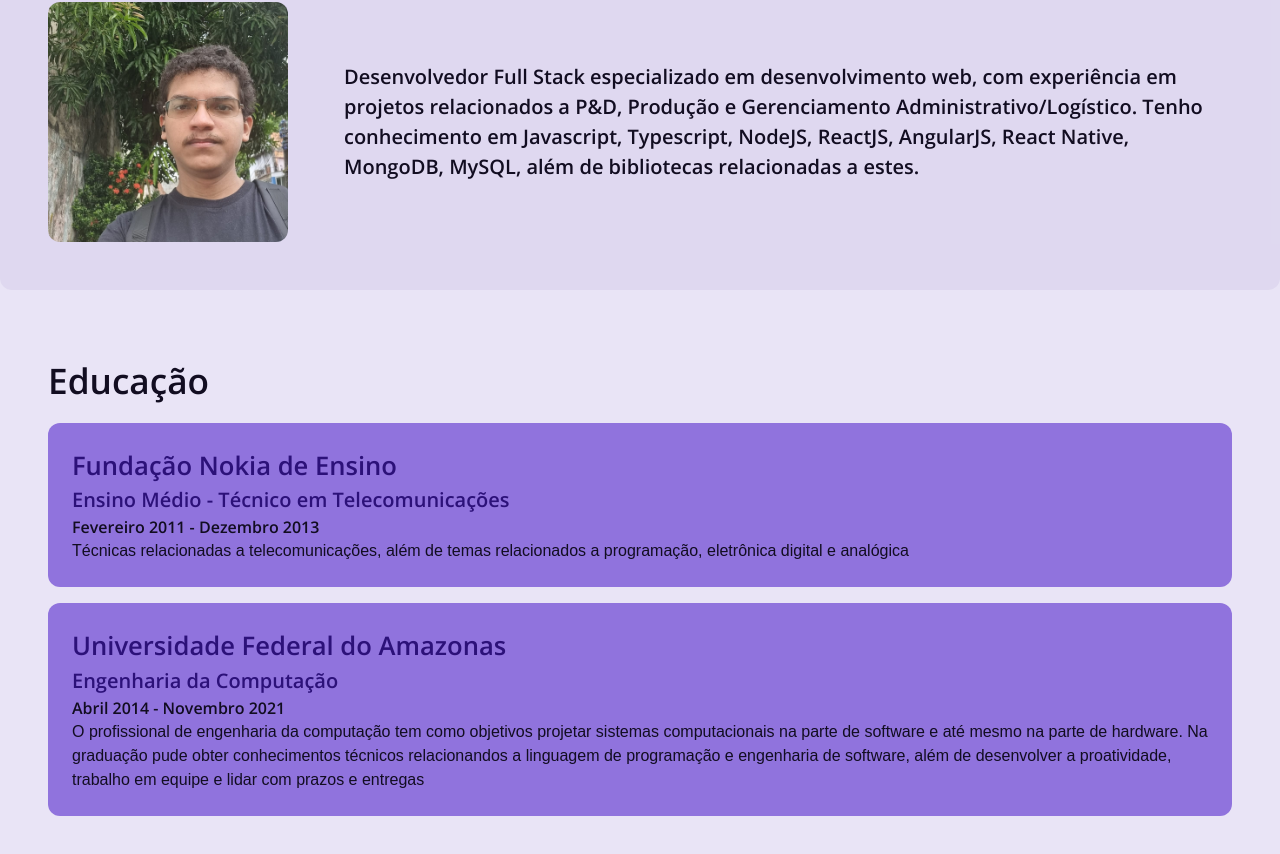
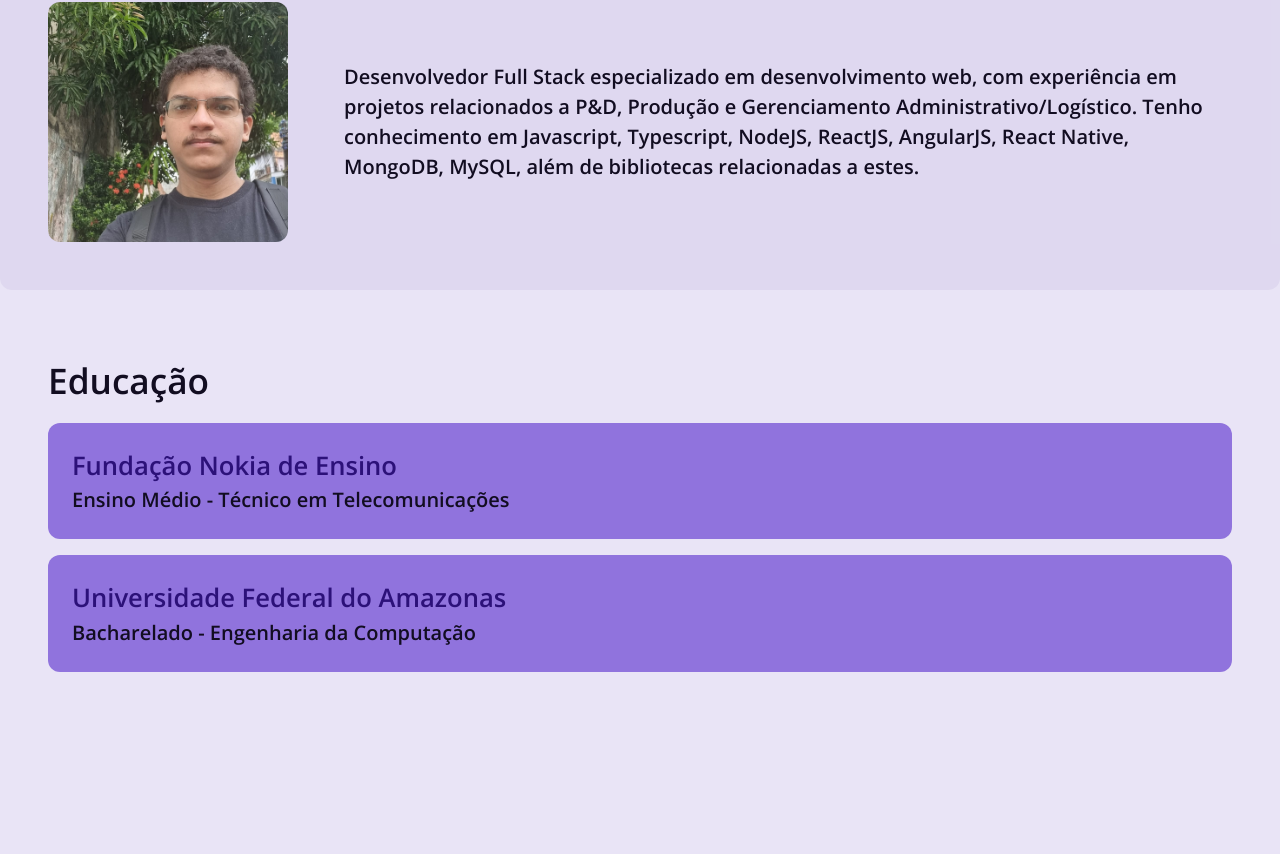
Before and after one commit to roddsantos/portfolio, a Next.js app: page / in a window 1280 px wide. Shown: the part 773-1627 px from the top of the page. Built offline with nearby package versions, Linux system fonts and the light colour scheme.

Commit message:
feat: transitions

```diff
--- a/src/app/globals.css
+++ b/src/app/globals.css
@@ -22,7 +22,7 @@
     --container: #2d11784b;
     --primary: #a287ef;
     --secondary: #32276e;
-    --accent: #544480;
+    --accent: #6b2ba7;
   }
 }
 
--- a/src/sections/education/index.tsx
+++ b/src/sections/education/index.tsx
@@ -1,21 +1,44 @@
+"use client";
 import { EDUCATION } from "@/utils/texts";
+import { useState } from "react";
 
 export default function EducationSection() {
+  const [expander, setExpander] = useState(EDUCATION.map(() => false));
+
   const intro = "w-full h-auto";
   const container =
     "flex flex-wrap justify-center items-center p-12 bg-transparent rounded-xl w-full";
   const formation =
-    "flex inline-block flex-col p-6 w-full h-max overflow-y-hidden bg-secondary mb-4 rounded-xl";
+    "flex inline-block flex-col p-6 w-full overflow-y-hidden bg-secondary mb-4 rounded-xl cursor-pointer";
+  const transition =
+    "transition-all overflow-hidden ease-in-out duration-500 max-h-0";
+
+  const handleExpander = (index: number) => {
+    const collapser = document.getElementById(`collapser-${index}`);
+    collapser?.classList.remove(expander[index] ? "max-h-screen" : "max-h-0");
+    collapser?.classList.add(expander[index] ? "max-h-0" : "max-h-screen");
+
+    const auxExpander = [...expander];
+    auxExpander[index] = !auxExpander[index];
+    setExpander(auxExpander);
+  };
+
   return (
     <div className={intro}>
       <div className={container}>
         <h3 className="mr-auto my-4">Educação</h3>
-        {EDUCATION.map((ed) => (
-          <div className={formation} key={ed.key}>
+        {EDUCATION.map((ed, index) => (
+          <div
+            onClick={() => handleExpander(index)}
+            className={`${formation}`}
+            key={ed.key}
+          >
             <h4 className="text-primary">{ed.name}</h4>
-            <h5 className="text-primary">{ed.formation}</h5>
-            <h6>{ed.period}</h6>
-            <p>{ed.description}</p>
+            <h5 className="text-foreground">{ed.formation}</h5>
+            <div id={`collapser-${index}`} className={transition}>
+              <h6>{ed.period}</h6>
+              <p>{ed.description}</p>
+            </div>
           </div>
         ))}
       </div>
--- a/src/utils/texts.ts
+++ b/src/utils/texts.ts
@@ -14,7 +14,7 @@ export const EDUCATION = [
     key: "ufam-b",
     name: "Universidade Federal do Amazonas",
     period: "Abril 2014 - Novembro 2021",
-    formation: "Engenharia da Computação",
+    formation: "Bacharelado - Engenharia da Computação",
     description:
       "O profissional de engenharia da computação tem como objetivos projetar sistemas computacionais na parte de software e até mesmo na parte de hardware. Na graduação pude obter conhecimentos técnicos relacionandos a linguagem de programação e engenharia de software, além de desenvolver a proatividade, trabalho em equipe e lidar com prazos e entregas",
   },
--- a/tailwind.config.ts
+++ b/tailwind.config.ts
@@ -10,6 +10,10 @@ export default {
   ],
   theme: {
     extend: {
+      transitionProperty: {
+        height: "height",
+        "max-height": "max-height",
+      },
       colors: {
         background: "var(--background)",
         foreground: "var(--foreground)",
```
